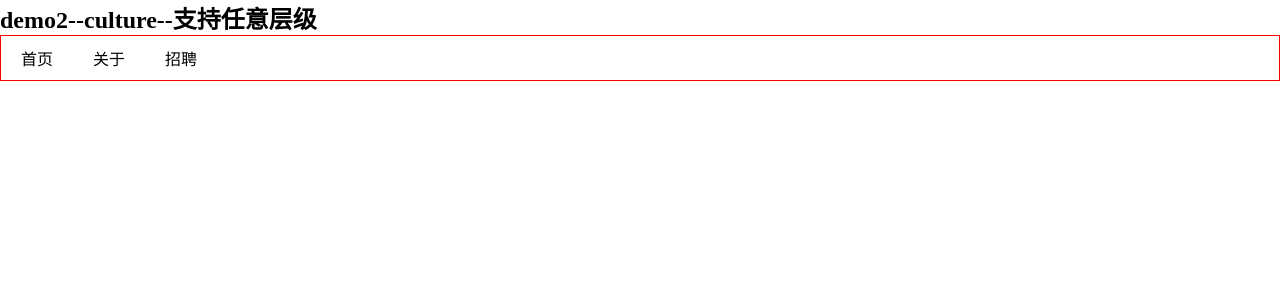
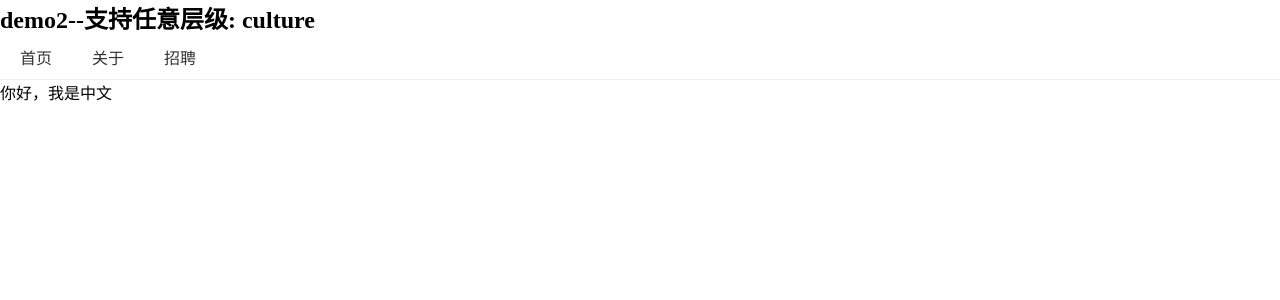
Before and after one commit to doria76593/vue2-lunzi, a Vue app: page / in a window 1280 px wide. Shown: the top 300 px of the page. Built offline with nearby package versions, Linux system fonts and the light colour scheme.

Commit message:
更新样式

```diff
--- a/src/cs/demo9.vue
+++ b/src/cs/demo9.vue
@@ -6,7 +6,7 @@
       <g-nav-item name="about">关于</g-nav-item>
       <g-nav-item name="hire">招聘</g-nav-item>
     </g-nav> -->
-    <h2>demo2--{{selected}}--支持任意层级</h2>
+    <h2>demo2--支持任意层级:  {{selected}}</h2>
     <g-nav :selected.sync="selected">
       <g-nav-item name="home">首页</g-nav-item>
       <g-sub-nav>
@@ -27,6 +27,7 @@
       </g-sub-nav>
       <g-nav-item name="hire">招聘</g-nav-item>
     </g-nav>
+     <p>你好，我是中文</p>
   </div>
 </template>
 <script>
--- a/src/nav/nav-item.vue
+++ b/src/nav/nav-item.vue
@@ -32,8 +32,24 @@ export default {
 <style scoped lang="scss">
 .g-nav-item {
   padding: 10px 20px;
+  position: relative;
   &.selected {
-    background: red;
+    &::after {
+      content: '';
+      position: absolute;
+      bottom: 0;
+      left: 0;
+      border-bottom: 2px solid $blue;
+      width: 100%;
+    }
   }
 }
+  .g-sub-nav .g-nav-item {
+    &.selected {
+      color: $color;
+      &::after {
+        display: none;
+      }
+    }
+  }
 </style>
--- a/src/nav/nav.vue
+++ b/src/nav/nav.vue
@@ -26,8 +26,6 @@ export default {
   },
   methods: {
     addItem(vm) {
-      console.log('addItem')
-      console.log(vm)
       this.items.push(vm)
     },
     listenToChildren() {
@@ -43,7 +41,6 @@ export default {
       immediate: true,
       deep: true,
       handler(val) {
-        console.log('val', val)
         this.$nextTick(() => {
           this.items.forEach((vm) => {
             if (this.selected === vm.name) {
@@ -60,8 +57,9 @@ export default {
 </script>
 <style scoped lang="scss">
 .g-nav {
-  border: 1px solid red;
   display: flex;
-  cursor: pointer;
+  border-bottom: 1px solid $grey;
+  color: $color;
+  cursor:pointer;
 }
 </style>
--- a/src/nav/sub-nav.vue
+++ b/src/nav/sub-nav.vue
@@ -36,8 +36,13 @@ export default {
     top: 100%;
     left: 0;
     border: 1px solid black;
-    background: yellow;
+    background: white;
     white-space: nowrap;
+    box-shadow: 0 0 3px fade_out(black, 0.8);
+    border-radius: $border-radius;
+    font-size: $font-size;
+    color: $light-color;
+    min-width: 8em;
   }
 }
 .g-sub-nav .g-sub-nav .g-sub-nav-popover {
```
